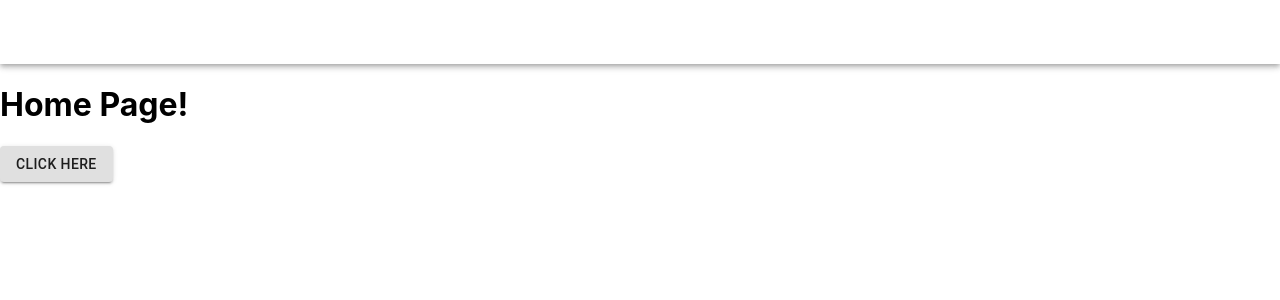
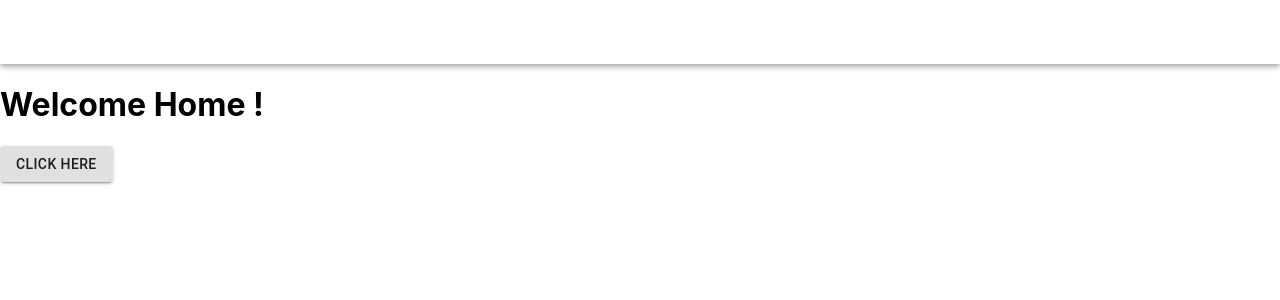
Before and after one commit to nikolagit123/reactdemo, a React (Create React App) app: page / in a window 1280 px wide. Shown: the top 300 px of the page. Built offline with nearby package versions, Linux system fonts and the light colour scheme.

Commit message:
auto commit

```diff
--- a/src/pages/Home.js
+++ b/src/pages/Home.js
@@ -1,5 +1,5 @@
 import React from 'react'
-import { useDispatch } from 'react-redux'
+import { useDispatch, useSelector } from 'react-redux'
 import { withRouter } from 'react-router-dom'
 import { Helmet } from 'react-helmet';
 import { Button } from '@material-ui/core'
@@ -8,6 +8,7 @@ import { resetSession } from 'store/actions'
 
 const HomePage = () => {
   const dispatch = useDispatch()
+  const session = useSelector(({ session }) => session)
 
   return (
     <div className="flex items-center justify-center flex-1">
@@ -16,7 +17,7 @@ const HomePage = () => {
         <meta name="description" content="Home description is updated by component" />
       </Helmet>
       <div className="flex items-center justify-center flex-col">
-        <h1>Home Page!</h1>
+        <h1>Welcome Home {session.user || ''}!</h1>
         <Button variant="contained" onClick={() => dispatch(resetSession())}>Click Here</Button>
       </div>
     </div>
--- a/src/store/reducers/session.js
+++ b/src/store/reducers/session.js
@@ -6,6 +6,7 @@ const { session } = initialState
 
 const resetSession = (state) => ({
   ...state,
+  user: 'Dream',
 })
 
 export const sessionReducer = createReducer(session, {
```
